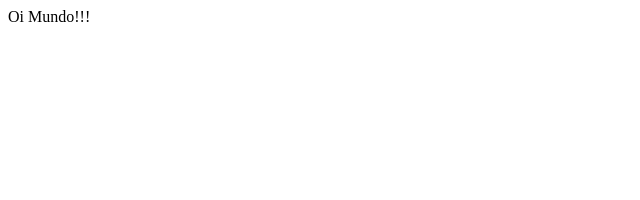
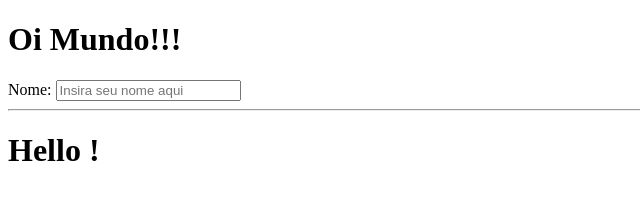
Before and after one commit to emaildomagno/lulaministro, a plain HTML site: page index.html in a window 1280 px wide. Shown: the whole page, without its empty margins (0-640 px from the left). Drawn offline with Linux system fonts and the light colour scheme.

Commit message:
Update index.html

```diff
--- a/index.html
+++ b/index.html
@@ -1,5 +1,15 @@
-<html>
-<body>
-Oi Mundo!!!
-</body>
+<!doctype html>
+<html ng-app>
+  <head>
+    <script type="text/javascript" src="angular.min.js"></script>
+  </head>
+  <body>
+    <div>
+      <h1>Oi Mundo!!!</h1>
+      <label>Nome:</label>
+      <input type="text" ng-model="yourName" placeholder="Insira seu nome aqui">
+      <hr>
+      <h1>Hello {{yourName}}!</h1>
+    </div>
+  </body>
 </html>
```
